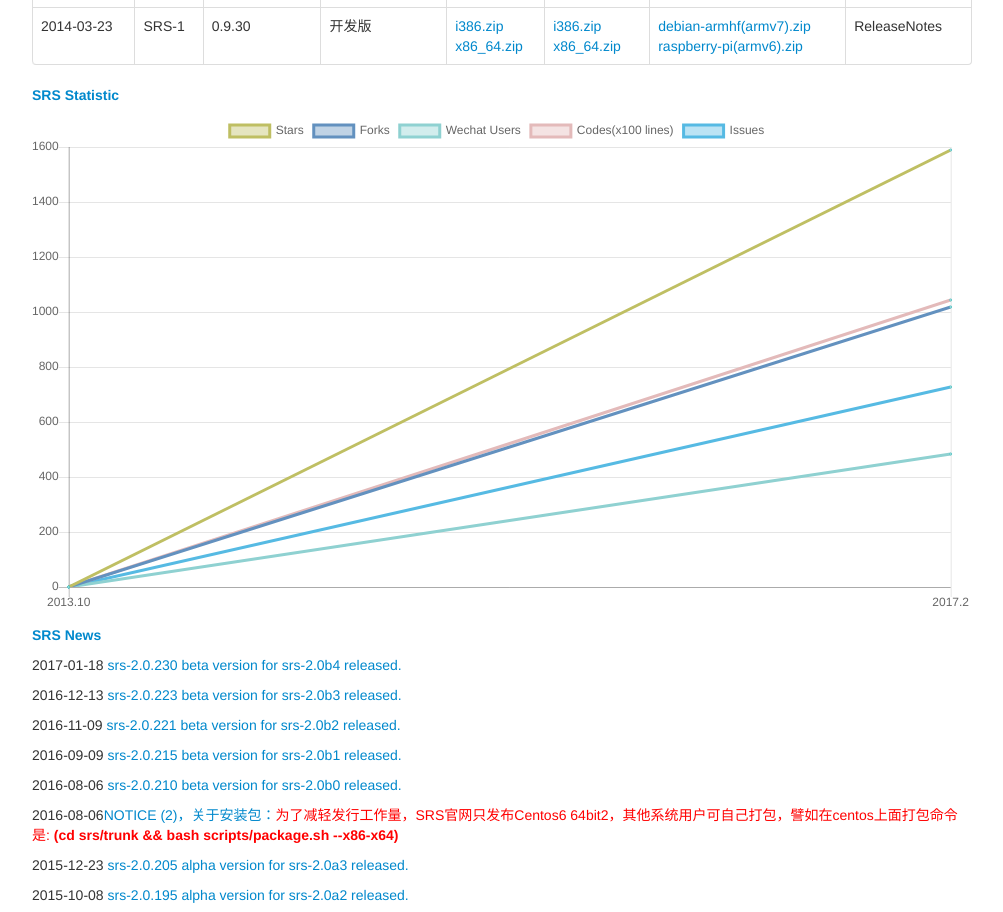
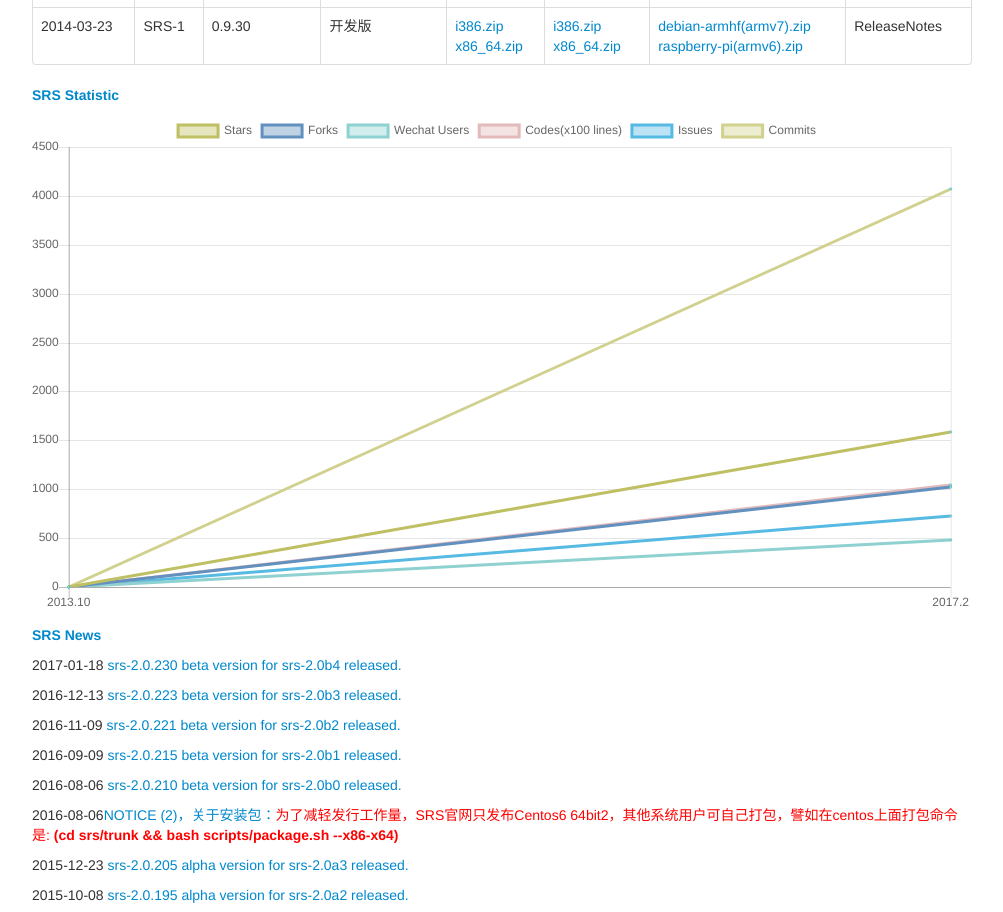
Before and after one commit to winlinvip/srs.release, a plain HTML site: page releases/index.html in a window 1280 px wide. Shown: the part 1620-2532 px from the top of the page, without its empty margins (138-1141 px from the left). Drawn offline with Linux system fonts and the light colour scheme.

Commit message:
Add commits

```diff
--- a/releases/index.html
+++ b/releases/index.html
@@ -277,14 +277,15 @@ var forks = { data: [0, 1018], label: 'Forks', borderColor: "rgba(99,145,191,1)"
 var users = { data: [0, 485], label: 'Wechat Users', borderColor: "rgba(143,209,209,1)", backgroundColor: "rgba(143,209,209,0.4)", pointHoverBackgroundColor: "rgba(143,209,209,1)" };
 var codes = { data: [0, 1045], label: 'Codes(x100 lines)', borderColor: "rgba(227,186,186,1)", backgroundColor: "rgba(227,186,186,0.4)", pointHoverBackgroundColor: "rgba(227,186,186,1)" };
 var issues = { data: [0, 727], label: 'Issues', borderColor: "rgba(86,186,227,1)", backgroundColor: "rgba(86,186,227,0.4)", pointHoverBackgroundColor: "rgba(86,186,227,1)" };
+var commits = { data: [0, 4072], label: 'Commits', borderColor: "rgba(209,209,143,1)", backgroundColor: "rgba(209,209,143,0.4)", pointHoverBackgroundColor: "rgba(209,209,143,1)" };
 var options = {fill: false, lineTension: 0.1, borderCapStyle: 'butt', borderDash: [], borderDashOffset: 0.0, borderJoinStyle: 'miter',
     pointBorderColor: "rgba(75,192,192,1)", pointBackgroundColor: "#fff", pointBorderWidth: 1, pointHoverRadius: 5,
     pointHoverBorderColor: "rgba(220,220,220,1)", pointHoverBorderWidth: 2, pointRadius: 1, pointHitRadius: 10, spanGaps: false
 };
 for (var key in options) {
-    issues[key] = codes[key] = users[key] = forks[key] = stars[key] = options[key];
+    commits[key] = issues[key] = codes[key] = users[key] = forks[key] = stars[key] = options[key];
 }
 new Chart(document.getElementById("chart_stars"), { type: 'line', data: {
-    labels: labels, datasets: [stars, forks, users, codes, issues]
+    labels: labels, datasets: [stars, forks, users, codes, issues, commits]
 }, options: {}});
 </script>
```
